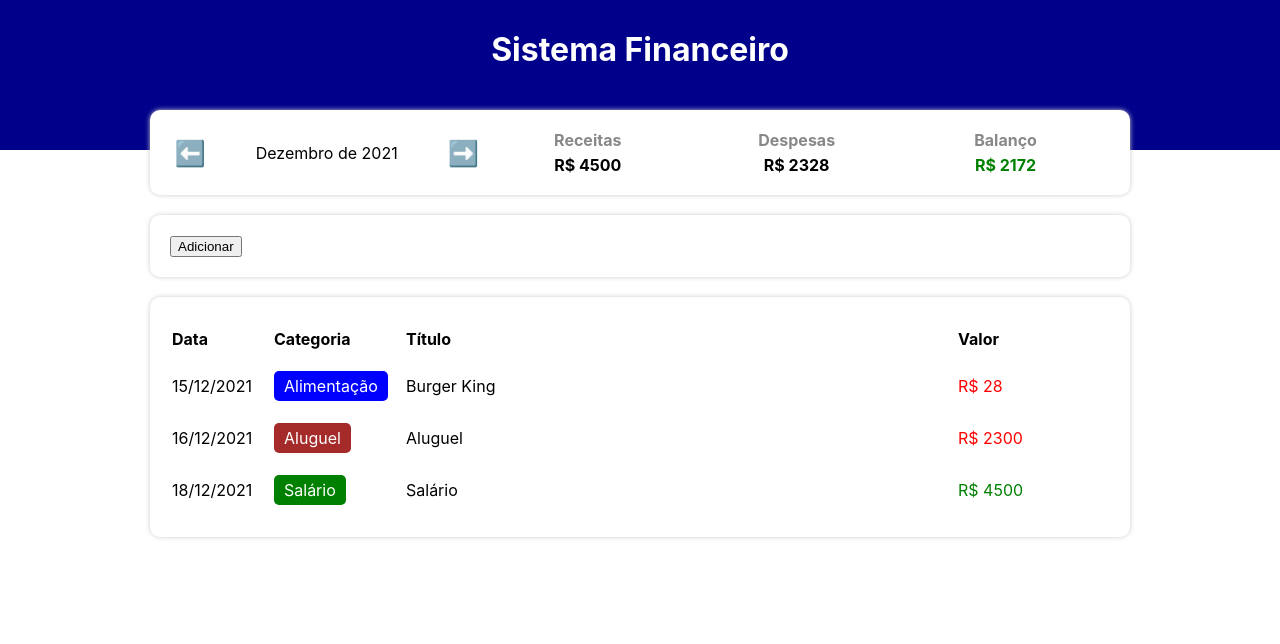
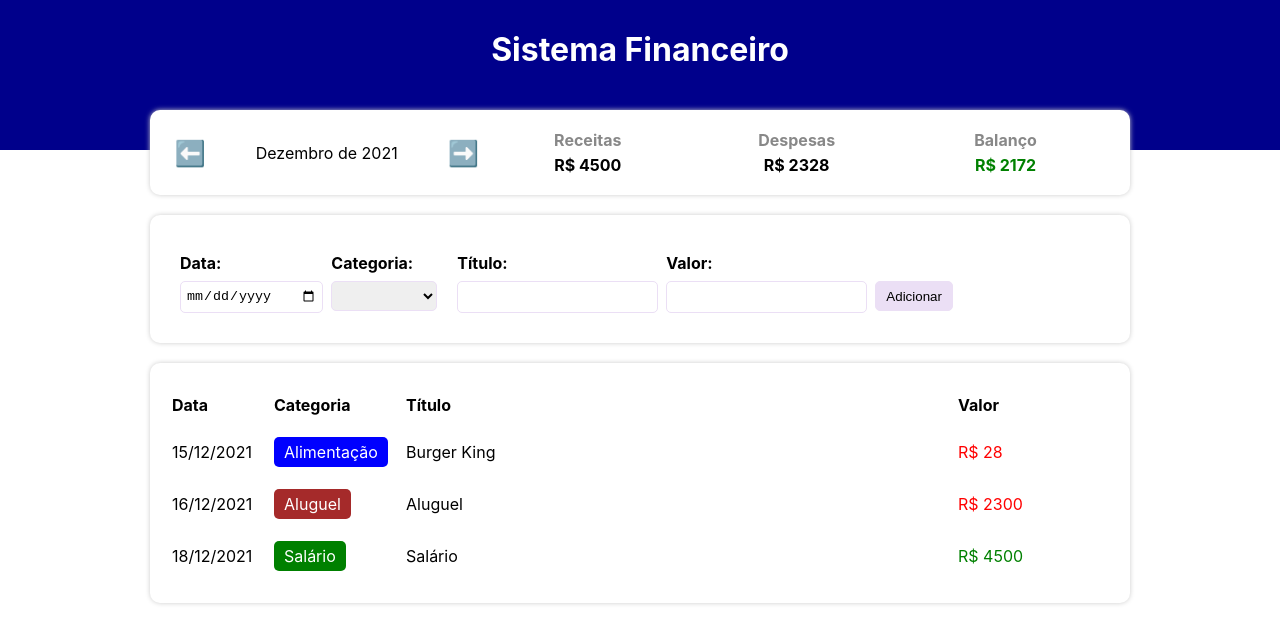
Before and after one commit to HortenciaCorts/finances, a React (Create React App) app: page / in a window 1280 px wide. Shown: the top 644 px of the page. Built offline with nearby package versions, Linux system fonts and the light colour scheme.

Commit message:
adding new finances manually

```diff
--- a/src/components/InputArea/index.tsx
+++ b/src/components/InputArea/index.tsx
@@ -1,4 +1,6 @@
+import { useState } from 'react';
 import { Item } from '../../types/Item';
+import { categories } from '../../data/categories';
 import * as C from './styled';
 
 type Props = {
@@ -6,18 +8,56 @@ type Props = {
 }
 
 export const InputArea = ({ onAdd }: Props) => {
+    const [inputTitle, setInputTitle] = useState('');
+    const [inputDate, setInputDate] = useState('');
+    const [selectCategory, setselectCategory] = useState('');
+    const [inputValue, setInputValue] = useState('');
+    const categoryKey = Object.keys(categories)
+
     const handleAddEvent = () => {
-        const newItem: Item = {
-            date: new Date(2021, 11, 27),
-            category: 'food',
-            title: 'item de teste',
-            value: 250.25
-        };
-        onAdd(newItem);
+        if((inputTitle === '') || inputValue === '' || selectCategory === '' || inputDate === ''){
+            alert('Preencha todos os campos para finalizar')
+        }else{
+            const newItem: Item = {
+                date: new Date(inputDate.split('-').join('/')),
+                category: selectCategory,
+                title: inputTitle,
+                value: Number(inputValue)
+            };
+            onAdd(newItem);
+            setInputDate('');
+            setselectCategory('');
+            setInputTitle('');
+            setInputValue('');
+        }
     }
     return(
         <C.Container>
-            <button onClick={handleAddEvent}>Adicionar</button>
+            <C.Label>
+                <C.InputTitle>Data:</C.InputTitle>
+            <C.Input type="date" value={inputDate} onChange={e => setInputDate(e.target.value)} />
+            </C.Label>
+            <C.Label>
+                <C.InputTitle>Categoria:</C.InputTitle>
+                <C.Select value={selectCategory} onChange={e => setselectCategory(e.target.value)}>
+                    <option></option>
+                    {categoryKey.map((key, index) => (
+                        <option key={index} value={key}>{categories[key].title}</option>
+                    ))}
+                </C.Select>
+            </C.Label>
+            <C.Label>
+                <C.InputTitle>Título:</C.InputTitle>
+                <C.Input type="text" value={inputTitle} onChange={e => setInputTitle(e.target.value)} />
+            </C.Label>
+            <C.Label>
+                <C.InputTitle>Valor:</C.InputTitle>
+                <C.Input type="number" value={inputValue} onChange={e => setInputValue(e.target.value)} />
+            </C.Label>
+            <C.Label>
+                <C.InputTitle>&nbsp;</C.InputTitle>
+                <C.Button onClick={handleAddEvent}>Adicionar</C.Button>
+            </C.Label>
         </C.Container>
     )
 }
--- a/src/components/InputArea/styled.ts
+++ b/src/components/InputArea/styled.ts
@@ -6,4 +6,46 @@ export const Container = styled.div`
     border-radius: 10px;
     padding: 20px;
     margin-top: 20px;
+    display: flex;
 `;
+
+export const Label = styled.label`
+    margin: 10px;
+`;
+
+export const InputTitle = styled.div`
+    font-weight: bold;
+    padding: 8px 0;
+`;
+
+export const Input = styled.input`
+    width: 100%;
+    height: 30px;
+    padding: 0 5px;
+    border: 1px solid #ebdff5;
+    border-radius: 5px;
+`;
+
+export const Select = styled.select`
+    width: 100%;
+    height: 30px;
+    padding: 0 5px;
+    border: 1px solid #ebdff5;
+    border-radius: 5px;
+`;
+
+export const Button = styled.button`
+    width: 100%;
+    height: 30px;
+    padding: 0 10px;
+    border: 1px solid #ebdff5;
+    border-radius: 5px;
+    background: #ebdff5;
+    color: black;
+    cursor: pointer;
+
+    &:hover {
+        background-color: #cdbadd;
+        color: white;
+    }
+`;
```
